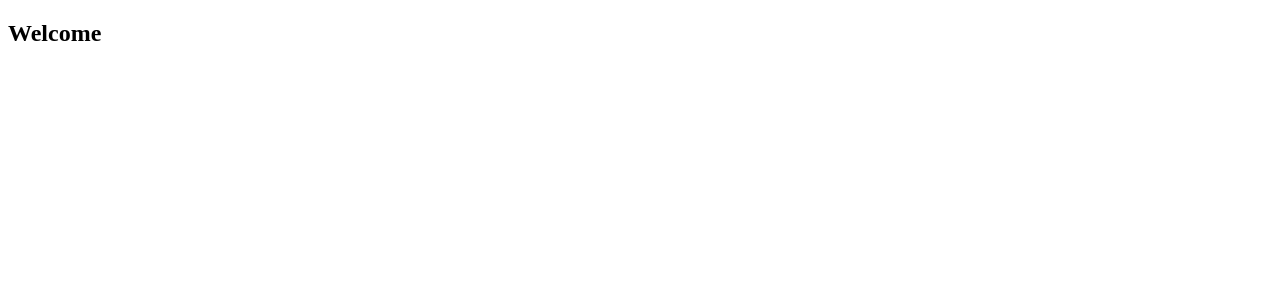
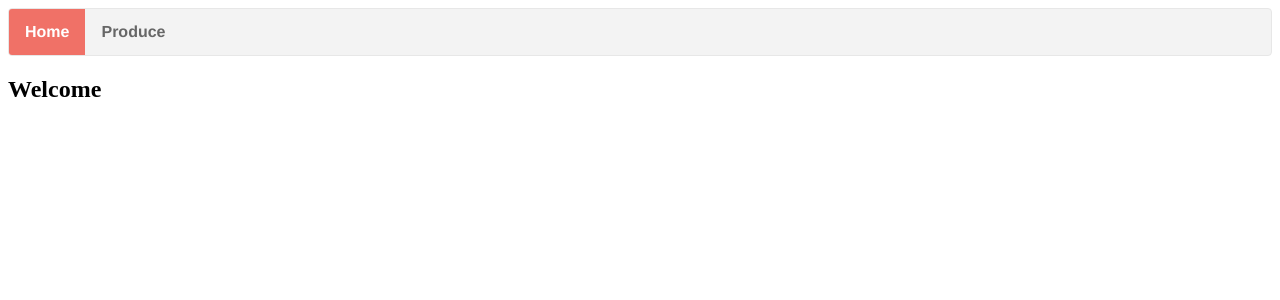
Before and after one commit to aracelivaldovinos/react-farmers-market, a React (Create React App) app: page / in a window 1280 px wide. Shown: the top 300 px of the page. Built offline with nearby package versions, Linux system fonts and the light colour scheme.

Commit message:
create navbar component and install bootstrap

```diff
--- a/package.json
+++ b/package.json
@@ -6,7 +6,9 @@
     "@testing-library/jest-dom": "^5.14.1",
     "@testing-library/react": "^11.2.7",
     "@testing-library/user-event": "^12.8.3",
+    "bootstrap": "^5.1.1",
     "react": "^17.0.2",
+    "react-bootstrap": "^2.0.0-rc.1",
     "react-dom": "^17.0.2",
     "react-scripts": "4.0.3",
     "web-vitals": "^1.1.2"
--- a/src/App.js
+++ b/src/App.js
@@ -1,8 +1,10 @@
 import Home from './Home/Home';
+import Navbar from './Navbar/Navbar';
 
 function App() {
   return (
     <div className="App">
+      <Navbar />
       <Home />
     </div>
   );
--- /dev/null
+++ b/src/Navbar/Navbar.css
@@ -0,0 +1,33 @@
+.navbar ul {
+  list-style-type: none;
+  margin: 0;
+  padding: 0;
+  overflow: hidden;
+  border: 1px solid #e7e7e7;
+  background-color: #f3f3f3;
+  border-radius: 4px;
+}
+
+.navbar ul li {
+  float: left;
+}
+
+.navbar ul li a{
+  text-decoration: none;
+  display: block;
+  color: #666;
+  text-align: center;
+  padding: 14px 16px;
+  font-family: 'Franklin Gothic Medium', 'Arial Narrow', Arial, sans-serif;
+  font-size: 16px;
+  font-weight: bolder;
+}
+
+.navbar ul li a:hover:not(.active){
+  background-color: #ddd;
+}
+
+.navbar ul li a.active{
+  color: white;
+  background-color: #f07167;
+}
--- /dev/null
+++ b/src/Navbar/Navbar.js
@@ -0,0 +1,14 @@
+import './Navbar.css'
+
+const Navbar = () => {
+  return (
+    <div className="navbar">
+      <ul>
+        <li><a className="active"href="#Home">Home</a></li>
+        <li><a href="#Product">Produce</a></li>
+      </ul>
+    </div>
+   );
+}
+
+export default Navbar;
```
Also changed, not shown: 1 other file (tests, documents, lock files or other folders).
